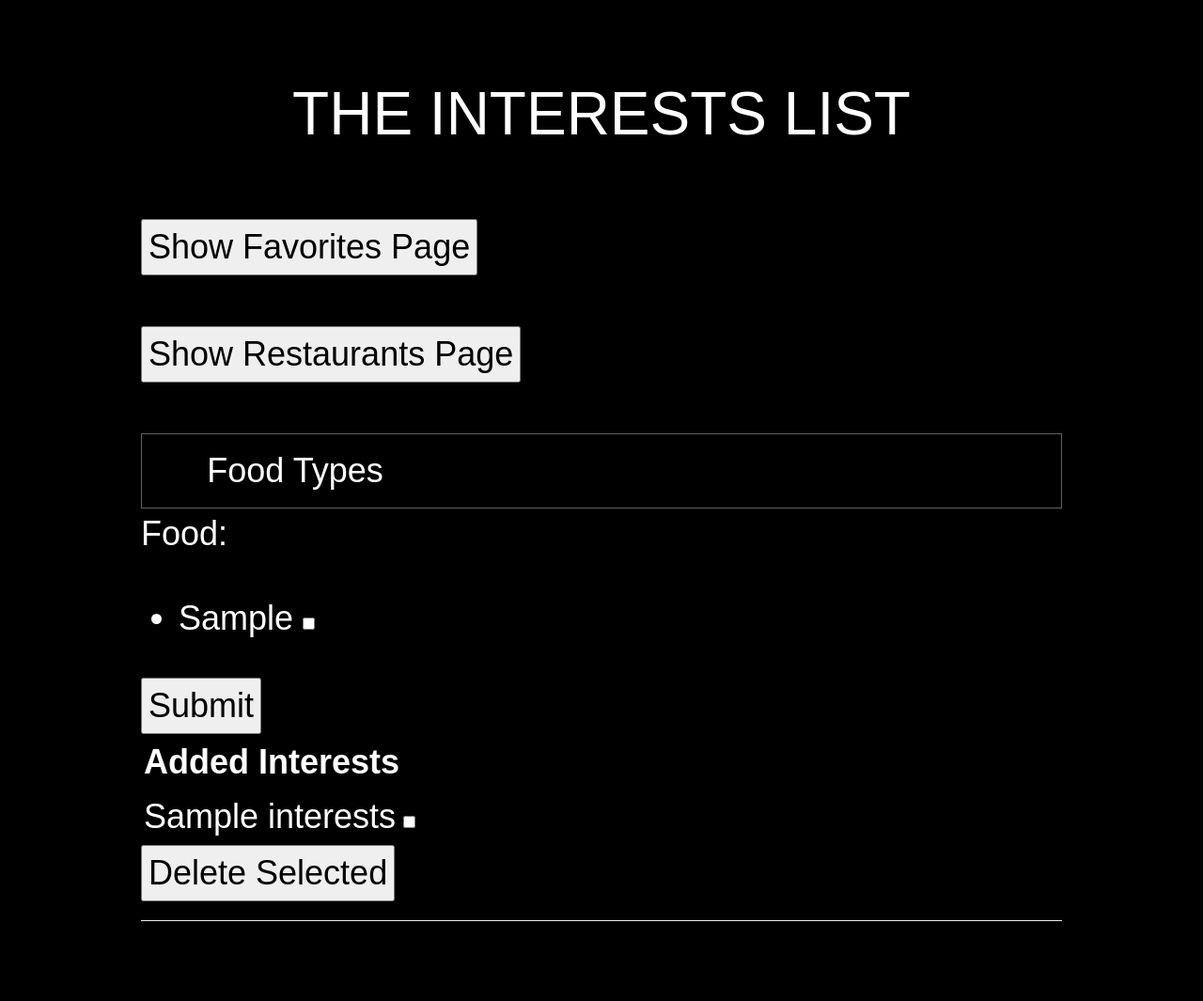
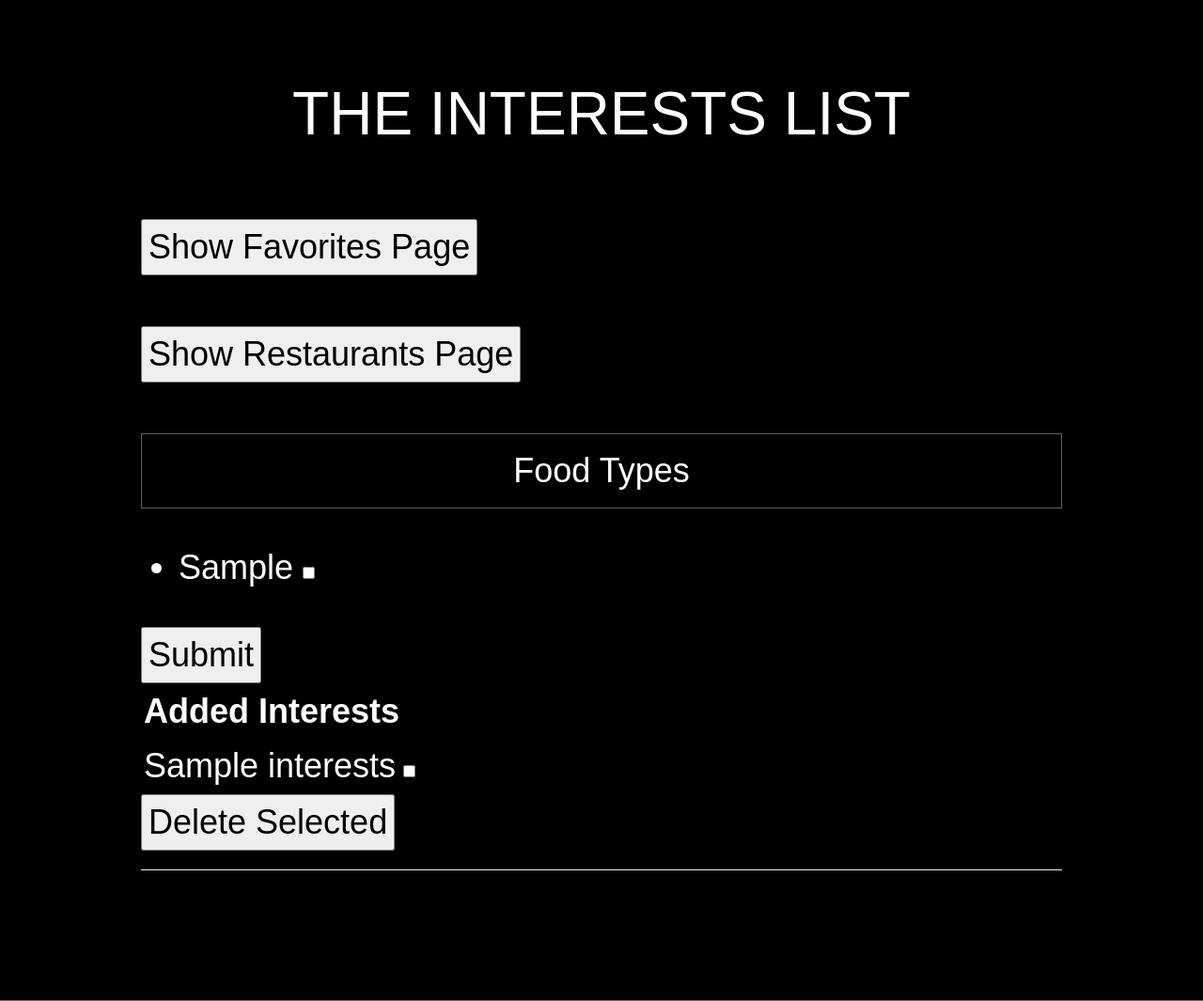
Before and after one commit to Jamielabed/Todo_project, a Python web app: template templates/InterestPage.html in a window 1280 px wide. Shown: the part 721-1786 px from the top of the page at 94% size. Run offline with Jinja, Linux system fonts and the light colour scheme; the template is opened without the code that fills it: most values are stand-ins (such as "Sample title", 1, 10 or a date in 2020); some web fonts are replaced.

Commit message:
formatting

```diff
--- a/templates/InterestPage.html
+++ b/templates/InterestPage.html
@@ -134,7 +134,7 @@ ul {
     </form>
     <div class="w3-row w3-center w3-border w3-border-dark-grey">
       <a href="javascript:void(0)" onclick="openMenu(event, 'Pizza');" id="myLink">
-        <div class="w3-col s4 tablink w3-padding-large w3-hover-red">Food Types</div>
+        <div class="w3-col w3-padding-large">Food Types</div>
       </a>
     </div>
 
@@ -143,8 +143,6 @@ ul {
     </div>
         <form method="post" class="center_my_todo">
         <div>
-
-          Food:
           <ul>
             {% set count =1 %}
             {% for i in Possible_Interests%}
--- a/templates/main.html
+++ b/templates/main.html
@@ -30,7 +30,7 @@
         <button id = "interests-btn" class="buttonhover">Interests Page</button><br><br>
         <button id = "favorites-btn" class="buttonhover">Favorites Page</button>
     </div>
-
+    <div id="restaurants_info">
       {% if user %}
        <!-- <h2>User is {{user.email()}}<span id="favorites"> My Favorites</span></h2> -->
        <br>
@@ -84,11 +84,10 @@
 
 
      </div>
-     <div id="restaurants_info">
        <div class="flex-container">
          <table id="restaurants-table">
            {%if restaurants|length == 0%}
-           <center><h1><font color="#6b6b6b"> We couldn't find any restaurants of that type :(</font></h1></center>
+           <h1>We couldn't find any restaurants of that type :(</h1>
            {%else%}
            {%for restaurant in restaurants%}
            {% if restaurants.index(restaurant) % 6 == 0%}
```
